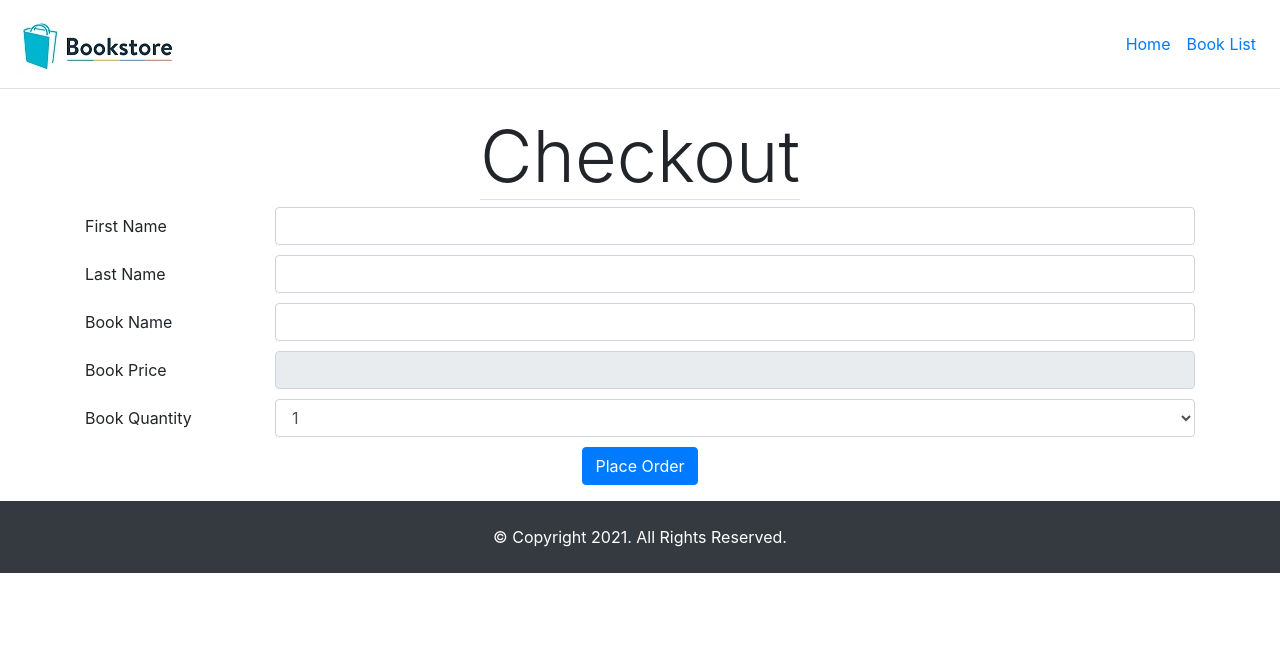
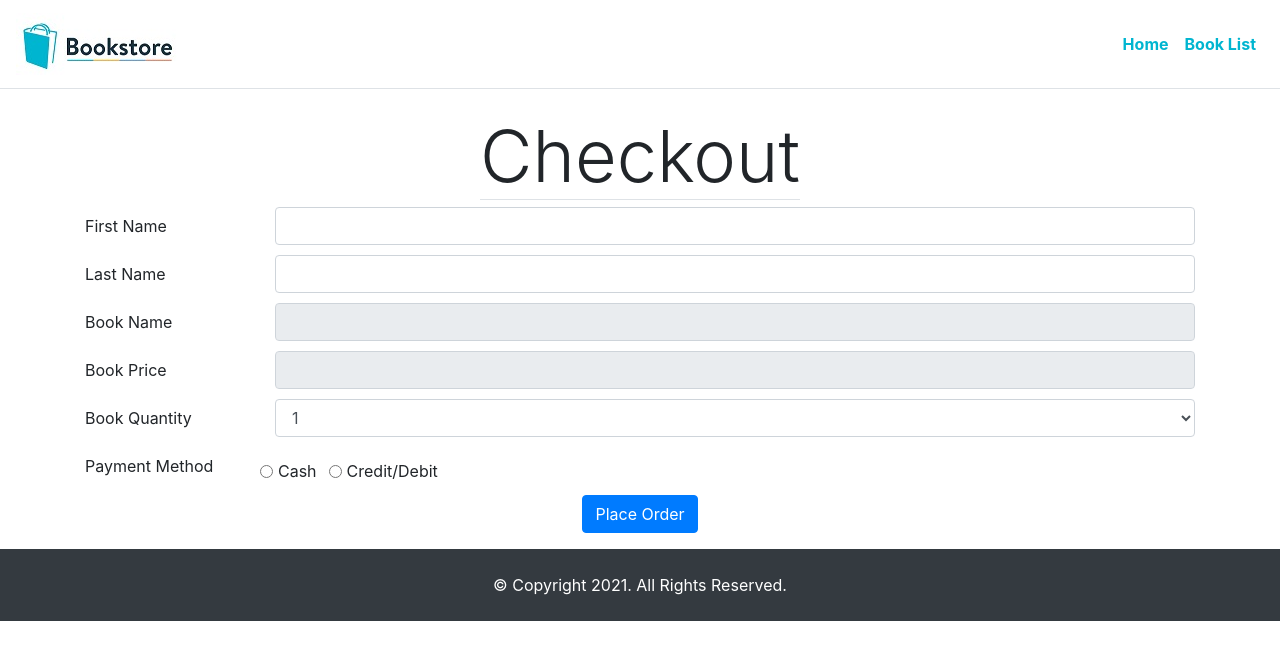
Before and after one commit to prachi-bansal26/bookstorephp, a PHP site: page /shop_form.php in a window 1280 px wide. Shown: the top 660 px of the page. Run offline with PHP 8.4, Linux system fonts and the light colour scheme; data comes from the database, SQL or seed files in the repository.

Commit message:
made form submit file

```diff
--- /dev/null
+++ b/css/style.css
@@ -0,0 +1,7 @@
+.col-form-label {
+    margin-bottom: 10px;
+}
+.navbar-nav li a {
+    color: #00B5D0;
+    font-weight: bold;
+}
--- a/shop_form.php
+++ b/shop_form.php
@@ -8,12 +8,22 @@
     <!-- Bootstrap CSS -->
     <link rel="stylesheet" href="css/bootstrap.min.css" crossorigin="anonymous">
     <link rel="stylesheet" href="fontawesome/css/font-awesome.min.css" crossorigin="anonymous">
+    <link rel="stylesheet" href="css/style.css" crossorigin="anonymous">
     <title>BookStore</title>
-    <style>
-        .col-form-label {
-            margin-bottom: 10px;
+    <script type="text/javascript">
+        function checkcard(){
+            $('input[name="bookPaymentMethod"]').click(function(){
+                if ($(this).is(':checked'))
+                {
+                    if($(this).val() == "Cash") {
+                        $("#CardDetails").hide();
+                    } else {
+                        $("#CardDetails").show();
+                    }
+                }
+            });
         }
-    </style>
+    </script>
   </head>
   <body>
     <!-- Bootstrap Navbar -->
@@ -53,7 +63,7 @@
                         </div>
                         <label for="bookName" class="col-sm-2 col-form-label">Book Name</label>
                         <div class="col-sm-10">
-                            <input type="text" class="form-control" id="bookName" name="bookName">
+                            <input type="text" class="form-control" id="bookName" name="bookName" readonly>
                         </div>
                         <label for="bookPrice" class="col-sm-2 col-form-label">Book Price</label>
                         <div class="col-sm-10">
@@ -74,6 +84,38 @@
                             ?>
                             </select>
                         </div>
+                        <label for="bookPaymentMethod" class="col-sm-2 col-form-label">Payment Method</label>
+                        <div class="form-check form-check-inline">
+                            <input class="form-check-input" type="radio" name="bookPaymentMethod" id="inlineRadio1" value="Cash" onclick="checkcard()">
+                            <label class="form-check-label" for="inlineRadio1">Cash</label>
+                        </div>
+                        <div class="form-check form-check-inline">
+                            <input class="form-check-input" type="radio" name="bookPaymentMethod" id="inlineRadio2" value="Credit/Debit" onclick="checkcard()">
+                            <label class="form-check-label" for="inlineRadio2">Credit/Debit</label>
+                        </div>
+
+                        <div id="CardDetails" style="display:none">
+
+                            <label for="cardName" class="col-sm-2 col-form-label">Card Holder Name</label>
+                            <div class="col-sm-10">
+                                <input type="text" class="form-control" id="cardName" name="cardName">
+                            </div>
+
+                            <label for="cardNumber" class="col-sm-2 col-form-label">Card Number</label>
+                            <div class="col-sm-10">
+                                <input type="text" class="form-control" id="cardNumber" name="cardNumber" maxlength="12">
+                            </div>
+
+                            <label for="cardNumber" class="col-sm-2 col-form-label">Card Number</label>
+                            <div class="col-sm-10">
+                                <input type="text" class="form-control" id="cardNumber" name="cardNumber">
+                            </div>
+
+                            <label for="cardCVV" class="col-sm-2 col-form-label">Card CVV</label>
+                            <div class="col-sm-10">
+                                <input type="text" class="form-control" id="cardCVV" name="cardCVV" maxlength="3">
+                            </div>
+                        </div>
 
                         <div class="col-sm-12 text-center">
                             <input type="submit" value="Place Order" class="btn btn-primary" />
```
Also changed, not shown: place_order.php (added, +9 -0 lines).
